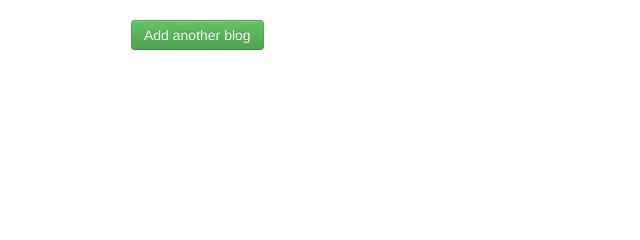
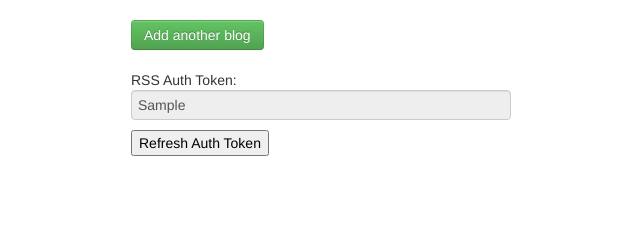
Before and after one commit to recursecenter/blaggregator, a Django app: page /profile/1/ in a window 1280 px wide. Shown: the part 157-397 px from the top of the page, without its empty margins (39-679 px from the left). Run offline with Django 3.2, Linux system fonts and the light colour scheme; a user stored in the database is signed in; tables that the repository leaves empty hold one stand-in row (values such as "Sample post"); data that the repository does not hold is empty.

Commit message:
Users can get the feed using a per-user token.
- To ensure a unique token for all the existing users, we run

  1. `schemamigration` with no unique constraint on the token field,
  2. `datamigration` ensuring that all existing users have unique tokens
  3. `schemamigration` that adds uniqueness constraint to token field.

- Using a `SlugField` creates a db index on the corresponding column.

```diff
--- a/blaggregator/settings.py
+++ b/blaggregator/settings.py
@@ -173,6 +173,7 @@ INSTALLED_APPS = (
 
 AUTHENTICATION_BACKENDS = (
     'home.oauth.HackerSchoolOAuth2',
+    'home.token_auth.TokenAuthBackend',
 )
 
 LOGIN_URL='/login'
--- a/home/models.py
+++ b/home/models.py
@@ -2,8 +2,8 @@ from django.db import models
 from django.contrib.auth.models import User
 import random, string
 
-def generate_random_id():
-    return ''.join(random.choice(string.ascii_uppercase + string.digits + string.ascii_lowercase) for x in range(6))
+def generate_random_id(n=6):
+    return ''.join(random.choice(string.ascii_uppercase + string.digits + string.ascii_lowercase) for x in range(n))
 
 STREAM_CHOICES = (
     ('BLOGGING', 'blogging'),
@@ -17,6 +17,7 @@ class Hacker(models.Model):
     avatar_url  = models.TextField(blank=True)
     github      = models.TextField(blank=True)
     twitter     = models.TextField(blank=True)
+    token       = models.SlugField(max_length=40, default=lambda: generate_random_id(40), unique=True)
 
 class Blog(models.Model):
 
--- a/home/templates/home/profile.html
+++ b/home/templates/home/profile.html
@@ -39,6 +39,13 @@
 
 {% if owner %}
     <a href="/add_blog" class="btn btn-success">Add another blog</a>
+
+    <form action={% url "refresh_token" %}>
+      RSS Auth Token: </br>
+      <input class="span5" type="text" name="token" size="50" value="{{ hacker.token }}" readonly> </br>
+      <input type="submit" value="Refresh Auth Token">
+    </form>
+
 {% endif %}
 
 {% endblock %}
--- a/home/urls.py
+++ b/home/urls.py
@@ -12,7 +12,8 @@ urlpatterns = patterns('',
     url(r'^add_blog/$', views.add_blog, name='add_blog'),
     url(r'^edit_blog/(?P<blog_id>\d+)/$', views.edit_blog, name='edit_blog'),
     url(r'^delete_blog/(?P<blog_id>\d+)/$', views.delete_blog, name='delete_blog'),
-    url(r'^atom\.xml/$', views.feed, name='feed'),
+    url(r'^feed/$', views.feed, name='feed'),
+    url(r'^refresh_token/$', views.refresh_token, name='refresh_token'),
     url(r'^post/(?P<slug>\w+)/view', views.view_post, name='view_post'),
     url(r'^post/(?P<slug>\w+)/', views.item, name='post'),
     url(r'^logout/$', views.log_out),
--- a/home/views.py
+++ b/home/views.py
@@ -4,11 +4,11 @@ import math
 import re
 
 from django.conf import settings
-from django.contrib.auth import logout
+from django.contrib.auth import authenticate, logout
 from django.contrib.auth.models import User
 from django.contrib.auth.decorators import login_required
 from django.core.urlresolvers import reverse
-from django.db.models import Count, Model
+from django.db.models import Count
 from django.forms import TextInput
 from django.forms.models import modelform_factory
 
@@ -113,15 +113,13 @@ def add_blog(request):
 
             # this try/except is a janky bugfix. This should be done with celery
             try:
-                for post in crawled:
-                    post_url, post_title, post_date = post
-                    post_date = timezone.make_aware(post_date, timezone.get_default_timezone())
+                for post_url, post_title, post_date in crawled:
                     Post.objects.create(
                         blog=blog,
                         url=post_url,
                         title=post_title,
                         content="",
-                        date_updated=post_date,
+                        date_updated=timezone.make_aware(post_date, timezone.get_default_timezone()),
                     )
             except:
                 pass
@@ -256,15 +254,19 @@ def updated_avatar(request, user_id):
 
     return HttpResponse(hacker.avatar_url)
 
-@login_required
+
 def feed(request):
     ''' Atom feed of all new posts. '''
 
-    postList = list(Post.objects.all().order_by('-date_updated'))
+    token = request.GET.get('token')
+    if authenticate(token=token) is None:
+        raise Http404
 
+    postList = Post.objects.all().order_by('-date_updated')[:100]
     for post in postList:
         user = User.objects.get(blog__id__exact=post.blog_id)
         post.author = user.first_name + " " + user.last_name
+        # fixme: also add the full content of the post to the feed.
 
     context = Context({
         "postList": postList,
@@ -273,6 +275,31 @@ def feed(request):
 
     return render(request, 'home/atom.xml', context, content_type="text/xml")
 
+@login_required
+def refresh_token(request):
+    """Refresh a users' auth token."""
+
+    hacker = Hacker.objects.get(user=request.user)
+    hacker.token = get_random_unique_token()
+    hacker.save()
+
+    profile_url = reverse('profile', kwargs={'user_id': request.user.id})
+    return HttpResponseRedirect(profile_url)
+
+def get_random_unique_token():
+    """Get a random token after ensuring that it is unique.
+
+    The model is passed as an argument to allow using this function in data
+    migrations.
+
+    """
+
+    while True:
+        token = generate_random_id(40)
+        try:
+            Hacker.objects.get(token=token)
+        except Hacker.DoesNotExist:
+            return token
 
 @login_required
 def item(request, slug):
```
Also changed, not shown: home/token_auth.py (added, +15 -0 lines), home/migrations/0012_auto__add_field_hacker_token.py (added), home/migrations/0013_random_tokens.py (added), home/migrations/0014_auto__add_unique_hacker_token.py (added).
